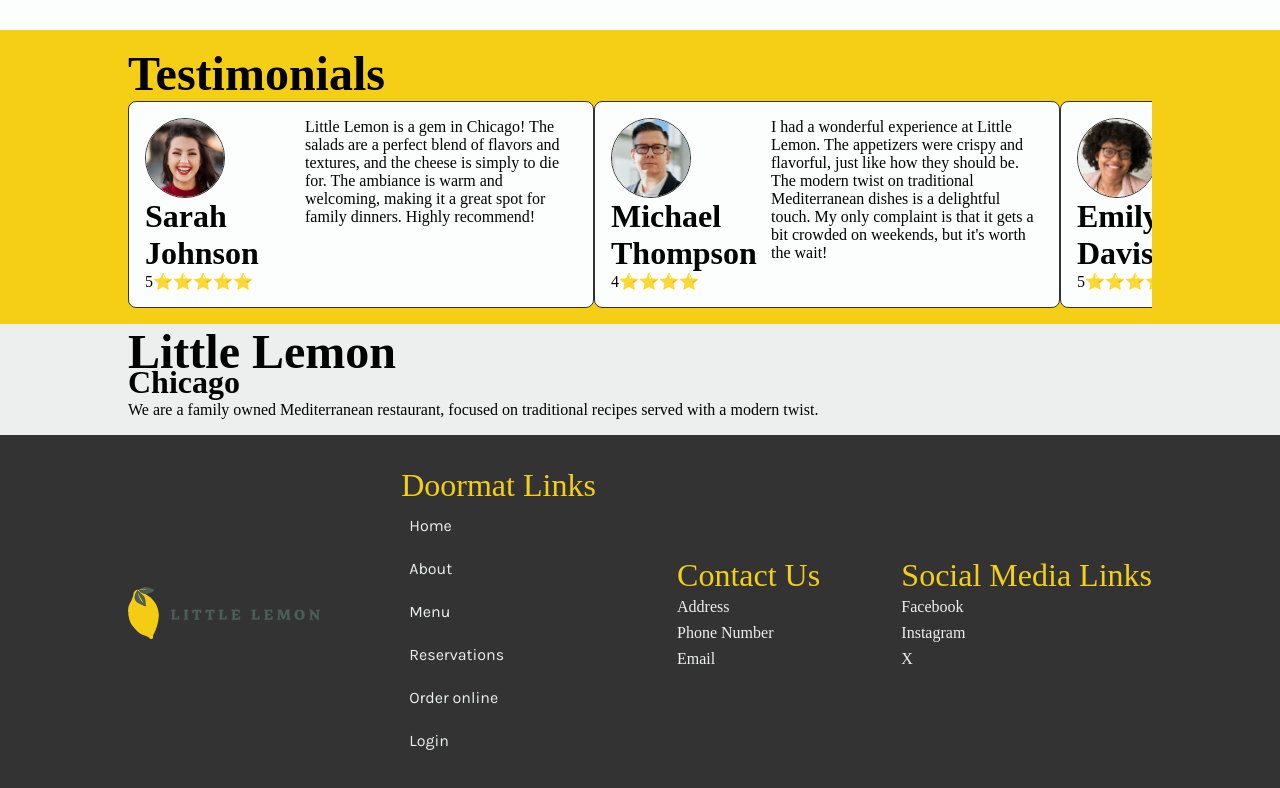
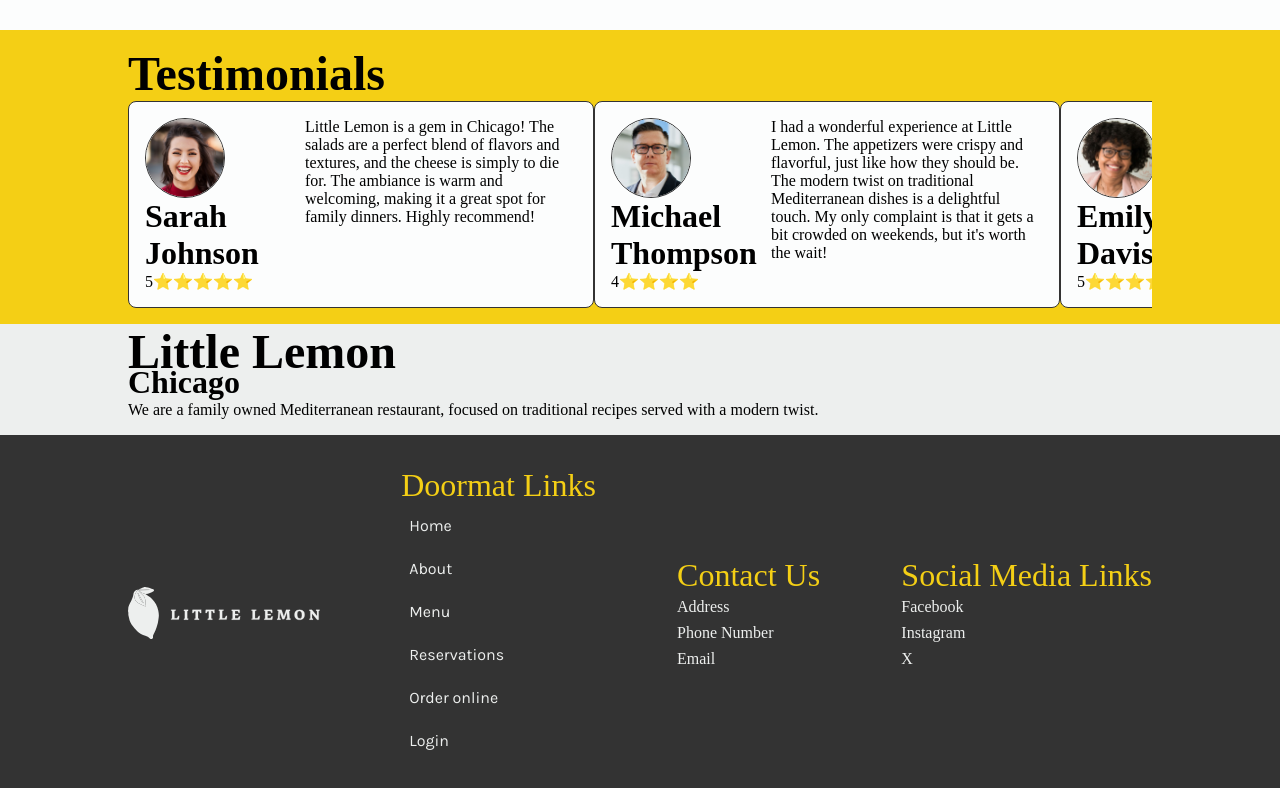
Before and after one commit to rishiraj-dhar/little-lemon, a React (Vite) app: page / in a window 1280 px wide. Shown: the part 838-1626 px from the top of the page. Built offline with nearby package versions, Linux system fonts and the light colour scheme; a web font is replaced by a local one.

Commit message:
style: make footer logo monochrome light

```diff
--- a/src/App.jsx
+++ b/src/App.jsx
@@ -54,7 +54,7 @@
     <footer className="outer-wrapper">
       <div className="inner-wrapper">
         <div className="footer-logo">
-          <img src="/little-lemon-wordmark.svg" alt="Little Lemon Logo" />
+          <img src="/little-lemon-wordmark-light.svg" alt="Little Lemon Logo" />
         </div>
         <div className="footer-column">
           <h3 className="footer-column-header">Doormat Links</h3>
```
Also changed, not shown: public/little-lemon-wordmark-dark.svg (added), public/little-lemon-wordmark-light.svg (added).
